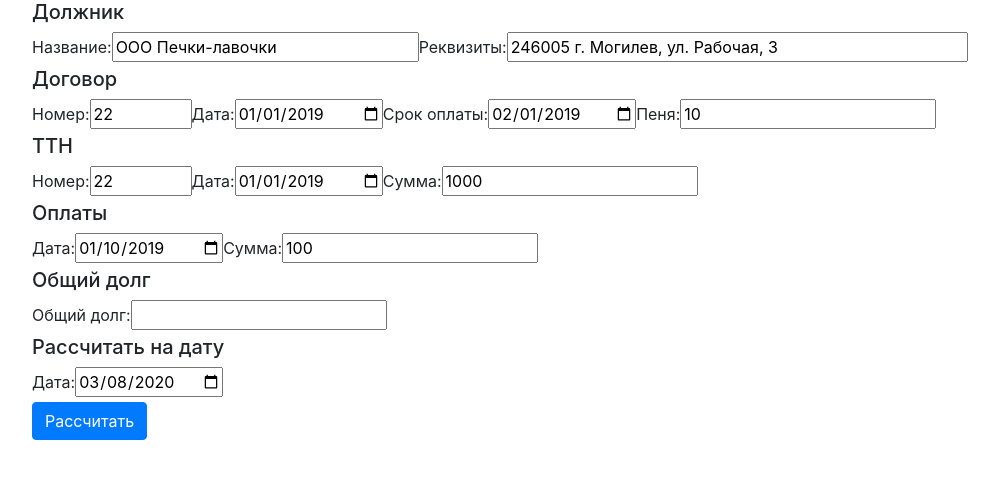
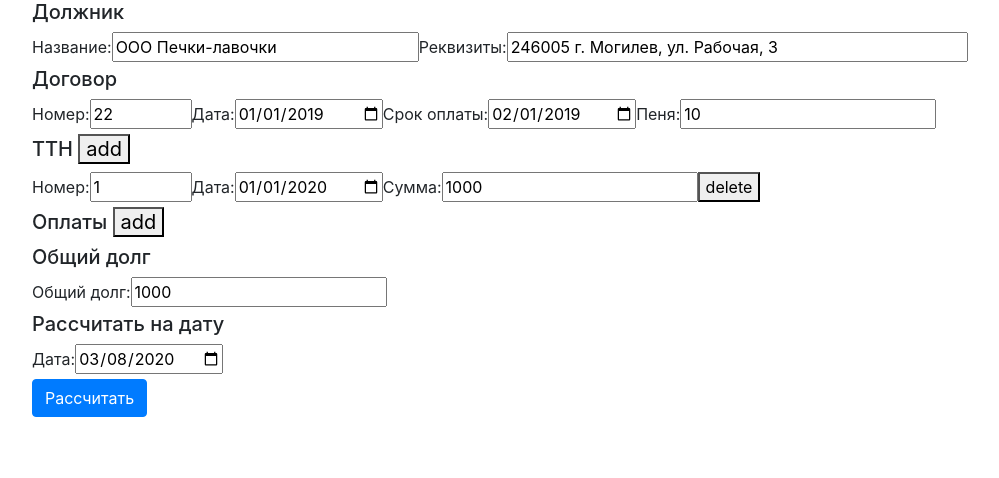
Before and after one commit to Globus007/debt-calculator-frontend, an Angular app: page / in a window 1280 px wide. Shown: the top 478 px of the page, without its empty margins (53-1052 px from the left). Built offline with nearby package versions, Linux system fonts and the light colour scheme.

Commit message:
Added opportunity add/delete bills and payments

```diff
--- a/src/app/app.module.ts
+++ b/src/app/app.module.ts
@@ -1,5 +1,6 @@
 import { BrowserModule } from '@angular/platform-browser';
 import { NgModule } from '@angular/core';
+import { FormsModule } from '@angular/forms';
 
 import { AppRoutingModule } from './app-routing.module';
 import { AppComponent } from './app.component';
@@ -20,11 +21,12 @@ import { PaymentDayComponent } from './payment-day/payment-day.component';
     PaymentComponent,
     BalanceComponent,
     CalculatorComponent,
-    PaymentDayComponent
+    PaymentDayComponent,
   ],
   imports: [
     BrowserModule,
-    AppRoutingModule
+    AppRoutingModule,
+    FormsModule
   ],
   providers: [],
   bootstrap: [AppComponent]
--- a/src/app/balance/balance.component.html
+++ b/src/app/balance/balance.component.html
@@ -1,4 +1,4 @@
 <div id="balance" class="">
     <label for="balance-amount">Общий долг: </label>
-    <input type="number" name="bill-amount" size="10" value="">
+    <input type="number" name="bill-amount" size="10" value="{{ countTotalBalance() }}">
 </div>
--- a/src/app/balance/balance.component.ts
+++ b/src/app/balance/balance.component.ts
@@ -1,4 +1,6 @@
 import { Component, OnInit } from '@angular/core';
+import { bills } from '.././calculator/calculator.component';
+import { payments } from '.././calculator/calculator.component';
 
 @Component({
   selector: 'app-balance',
@@ -12,4 +14,20 @@ export class BalanceComponent implements OnInit {
   ngOnInit(): void {
   }
 
+  countTotalBalance() {
+
+    let totalBalance = 0
+
+    bills.forEach(bill => {
+      totalBalance += bill.amount
+    });
+
+    payments.forEach(payment => {
+      totalBalance -= payment.amount
+    })
+
+    console.log("total balance: " + totalBalance)
+    return totalBalance
+  }
+
 }
--- a/src/app/bill/bill.component.html
+++ b/src/app/bill/bill.component.html
@@ -1,8 +1,14 @@
 <div id="bill" class="">
+
         <label for="bill-number">Номер: </label>
-        <input type="text" name="bill-number" size="5" value="22">
+        <input type="text" name="bill-number" size="5" [(ngModel)]="bills[0].number">
+
         <label for="bill-date">Дата: </label>
-        <input type="date" name="bill-date" value="2019-01-01">
+        <input type="date" name="bill-date" [ngModel]="bills[0].date | date:'yyyy-MM-dd'"
+                (ngModelChange)="bills[0].date = $event">
+
         <label for="bill-amount">Сумма: </label>
-        <input type="number" name="bill-amount" size="10" value="1000">
+        <input type="number" name="bill-amount" size="10" [(ngModel)]="bills[0].amount">
+
+        <button *ngIf="index != 0" type="button" (click)="deleteBill()">delete</button>
 </div>
--- a/src/app/bill/bill.component.ts
+++ b/src/app/bill/bill.component.ts
@@ -1,4 +1,5 @@
 import { Component, OnInit } from '@angular/core';
+import { bills } from '.././calculator/calculator.component';
 
 @Component({
   selector: 'app-bill',
@@ -7,7 +8,14 @@ import { Component, OnInit } from '@angular/core';
 })
 export class BillComponent implements OnInit {
 
+  bills = bills;
+  index
+
   constructor() { }
+
+  deleteBill() {
+    bills.pop()
+  }
 
   ngOnInit(): void {
   }
--- a/src/app/calculator/calculator.component.html
+++ b/src/app/calculator/calculator.component.html
@@ -6,11 +6,21 @@
         <h5>Договор</h5>
         <app-contract></app-contract>
 
-        <h5>ТТН</h5>
-        <app-bill></app-bill>
+        <h5>
+            ТТН
+            <button type="button" (click)="addBill()" class="">add</button>
+        </h5>
+        <div *ngFor="let bill of bills; let i = index">
+            <app-bill></app-bill>
+        </div>
 
-        <h5>Оплаты</h5>
-        <app-payment></app-payment>
+        <h5>
+            Оплаты
+            <button type="button" (click)="addPayment()" class="">add</button>
+        </h5>
+        <div *ngFor="let payment of payments; let i = index">
+            <app-payment></app-payment>
+        </div>
 
         <h5>Общий долг</h5>
         <app-balance></app-balance>
--- a/src/app/calculator/calculator.component.ts
+++ b/src/app/calculator/calculator.component.ts
@@ -1,11 +1,41 @@
 import { Component, OnInit } from '@angular/core';
+
+export class Bill {
+  constructor(
+    public number?: number,
+    public date?: Date,
+    public amount?: number
+  ) { }
+}
+
+export class Payment {
+  constructor(
+    public date?: Date,
+    public amount?: number
+  ) {}
+}
+
+export let bills: Array<Bill> = [new Bill(1, new Date("2020-01-01"), 1000)]
+export let payments: Array<Payment> = []
 
 @Component({
   selector: 'app-calculator',
   templateUrl: './calculator.component.html',
   styleUrls: ['./calculator.component.css']
 })
+
 export class CalculatorComponent implements OnInit {
+
+  bills = bills
+  payments = payments
+
+  addBill() {
+    bills.push(new Bill(1, new Date("2020-01-01"), 1000))
+  }
+
+  addPayment() {
+    payments.push(new Payment(new Date("2020-01-01"), 100))
+  }
 
   constructor() { }
 
--- a/src/app/payment/payment.component.html
+++ b/src/app/payment/payment.component.html
@@ -1,6 +1,10 @@
 <div id="payment" class="">
+
     <label for="payment-date">Дата: </label>
     <input type="date" name="payment-date" value="2019-01-10">
+
     <label for="payment-amount">Сумма: </label>
     <input type="number" name="payment-amount" size="3" value="100">
+
+    <button type="button" (click)="deletePayment()">delete</button>
 </div>
--- a/src/app/payment/payment.component.ts
+++ b/src/app/payment/payment.component.ts
@@ -1,4 +1,5 @@
 import { Component, OnInit } from '@angular/core';
+import { payments } from '.././calculator/calculator.component';
 
 @Component({
   selector: 'app-payment',
@@ -7,9 +8,14 @@ import { Component, OnInit } from '@angular/core';
 })
 export class PaymentComponent implements OnInit {
 
+
   constructor() { }
 
   ngOnInit(): void {
   }
 
+  deletePayment() {
+    payments.pop()
+  }
+
 }
```
